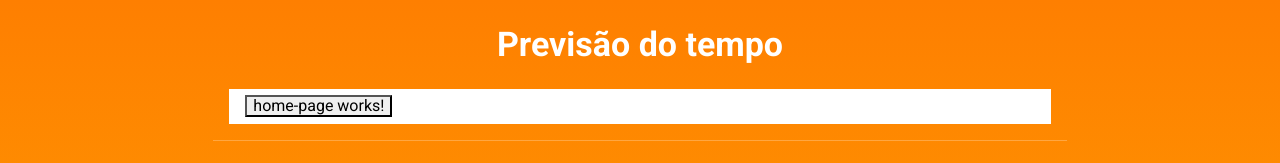
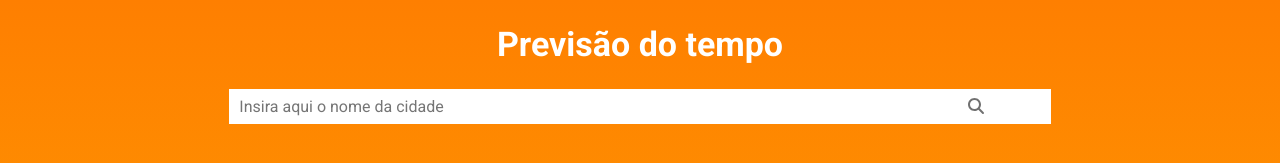
Before and after one commit to urieloliveira/desafio-frontend-memudei, an Angular app in the folder show-weather/: page / in a window 1280 px wide. Shown: the top 163 px of the page. Built offline with nearby package versions, Linux system fonts and the light colour scheme; no server answers.

Commit message:
input-busca

```diff
--- a/show-weather/src/app/modules/home/pages/home-page/home-page.component.html
+++ b/show-weather/src/app/modules/home/pages/home-page/home-page.component.html
@@ -4,10 +4,11 @@
             <h1 class="text-center my-4 mx-1 title">
                 Previsão do tempo
             </h1>
-            <div class="search-container d-flex col-12 py-1 px-3 align-items-center justify-content-between ">
-                <!--input placeholder="Insira aqui o nome da cidade"-->
-                <!--Input para busca-->
-                <button (click)="onApiCall()">home-page works!</button>
+            <div class="search-container d-flex col-12 py-1 px-2 mb-5 align-items-center justify-content-between ">
+                <input class="col-10 ml-1 input-search" placeholder="Insira aqui o nome da cidade">
+                <button (click)="onApiCall()" class="col-2 button">
+                    <fa-icon [icon]="glassIcon" class="glassIcon"></fa-icon>
+                </button>
             </div>
         </div>
 
--- a/show-weather/src/app/modules/home/pages/home-page/home-page.component.scss
+++ b/show-weather/src/app/modules/home/pages/home-page/home-page.component.scss
@@ -15,3 +15,16 @@
 .box-bottom {
     min-height: 700px;
 }
+
+.input-search {
+    border: none;
+}
+
+.button {
+    background-color: transparent;
+    border: none;
+}
+
+.glassIcon {
+    color: #0000008f;
+}
--- a/show-weather/src/app/modules/home/pages/home-page/home-page.component.ts
+++ b/show-weather/src/app/modules/home/pages/home-page/home-page.component.ts
@@ -1,6 +1,7 @@
 import { Component, OnInit } from '@angular/core';
 import { ILocationResponse, SearchCityService } from 'src/app/api/search-city/search-city.service';
 import { WeatherService } from 'src/app/api/weather/weather.service';
+import { faMagnifyingGlass } from "@fortawesome/free-solid-svg-icons"
 
 export interface ICapitalDataResponse {
   name: string;
@@ -129,6 +130,7 @@ export class HomePageComponent implements OnInit {
     },
   ]
   public capitals: ICapitalDataResponse[] = [];
+  public glassIcon = faMagnifyingGlass;
 
   constructor(
     private cityService: SearchCityService,
```
